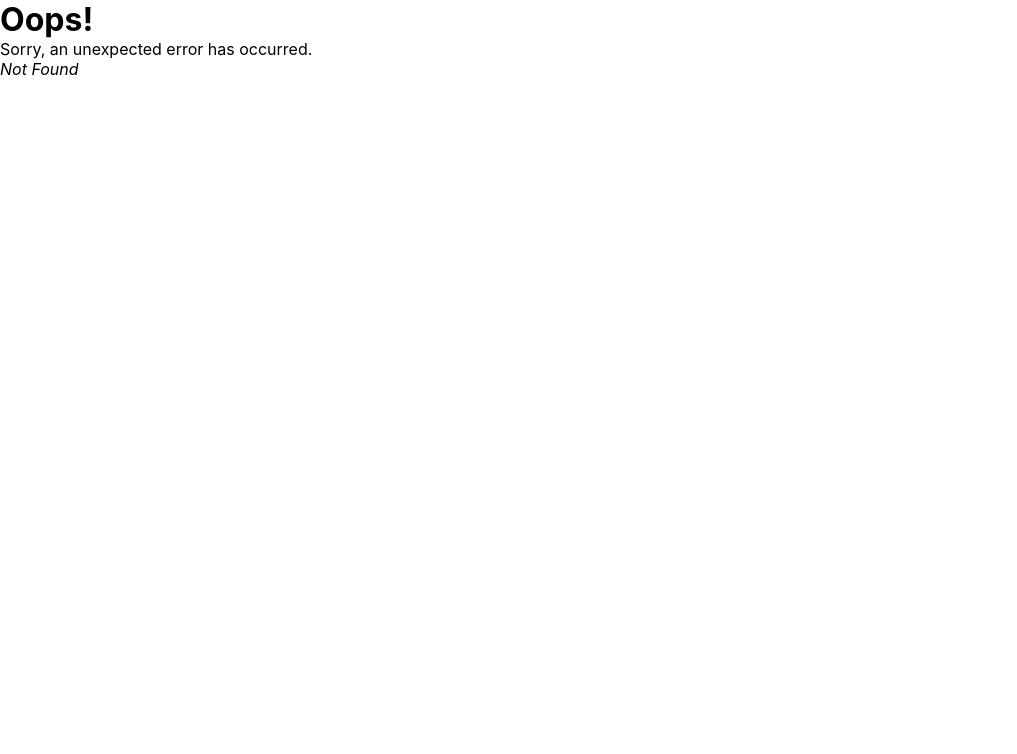
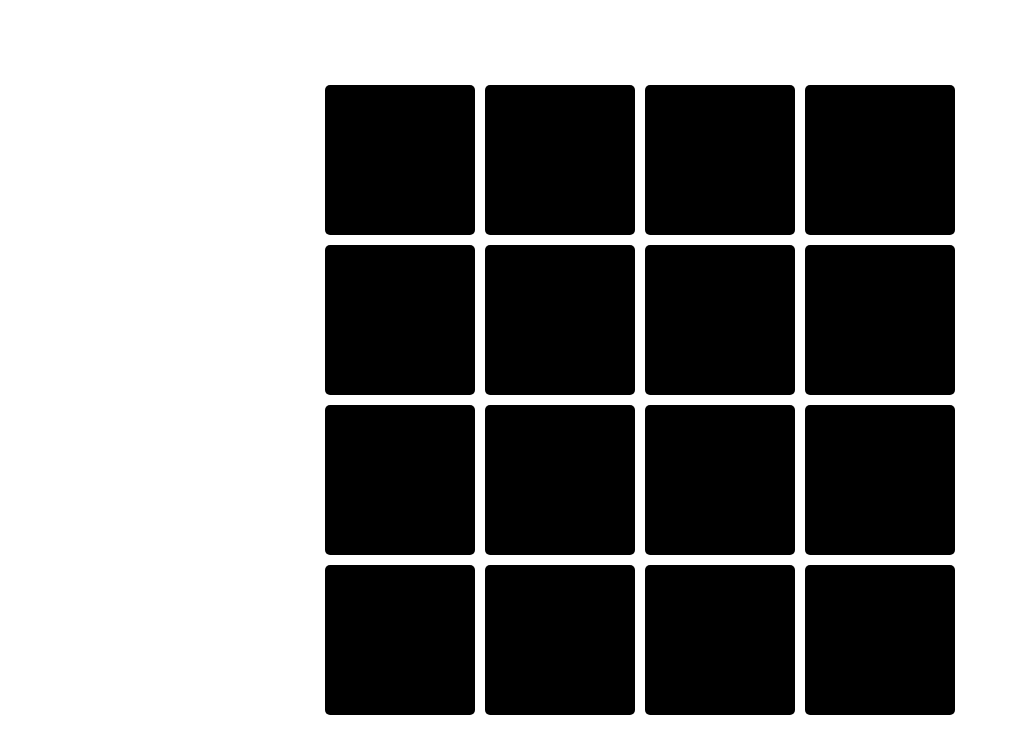
Before and after one commit to CryptoKiddd/react-practice, a React (Create React App) app: page /memorygame in a window 1280 px wide. Before the commit this address had no page. Shown: the top 754 px of the page, without its empty margins (0-1017 px from the left). Built offline with nearby package versions, Linux system fonts and the light colour scheme.

Commit message:
added memory game, has a bug

```diff
--- a/src/App.css
+++ b/src/App.css
@@ -1,16 +1,13 @@
-
-@keyframes Moveout{
+@keyframes Moveout {
   0% {
-    transform: translate(0px)
+    transform: translate(0px);
   }
- 50%{
-    transform: translate(5px)
+  50% {
+    transform: translate(5px);
   }
-  100%{
-    transform: translate(0px)
-
+  100% {
+    transform: translate(0px);
   }
-
 }
 .App {
   text-align: left;
@@ -19,35 +16,32 @@
   margin-left: 50px;
   display: flex;
   gap: 20px;
-
-
 }
-.Entry{
-  animation: Moveout  350ms linear  ;
+.Entry {
+  animation: Moveout 350ms linear;
 }
 .App-logo {
   height: 40vmin;
   pointer-events: none;
 }
-.tree-btn{
+.tree-btn {
   border: none;
   background: none;
   border: 1px solid rgb(206, 170, 241);
   padding: 5px 12px;
   margin-bottom: 5px;
   border-radius: 2px;
-
 }
 
 /* CALCUALTOR */
-.calc{
+.calc {
   display: flex;
   flex-direction: column;
   align-items: center;
   gap: 0;
   position: relative;
 }
-.calc-wrapper{
+.calc-wrapper {
   padding: 10px;
   display: flex;
   justify-content: center;
@@ -56,10 +50,8 @@
   width: 100%;
   flex-wrap: wrap;
   gap: 3px;
-
 }
-.calc-choice{
-
+.calc-choice {
   width: 200px;
   background-color: rgb(0, 166, 255);
   color: white;
@@ -70,21 +62,20 @@
   height: 30px;
   cursor: pointer;
 }
-.calc-choice:hover{
+.calc-choice:hover {
   transform: scale(1.03);
-  background-color:  rgb(15, 125, 184);
-
+  background-color: rgb(15, 125, 184);
 }
 .calc button {
   width: 200px;
   height: 30px;
   border: none;
-  background-color:rgb(0, 166, 255) ;
+  background-color: rgb(0, 166, 255);
   border-radius: 2px;
   color: white;
   font-weight: bold;
 }
-.calc-modal{
+.calc-modal {
   position: absolute;
   padding: 10px;
   width: 500px;
@@ -100,30 +91,66 @@
   top: 26%;
   left: 50%;
   transform: translate(-50%);
-  box-shadow: 0px 0px 7px 4px rgba(119, 176, 233, 0.101)
+  box-shadow: 0px 0px 7px 4px rgba(119, 176, 233, 0.101);
 }
-.calc-modal h3{
+.calc-modal h3 {
   color: white;
 }
 
-.dot-container{
+.dot-container {
   height: 100vh;
   text-align: center;
   position: relative;
   width: 100%;
 }
-.dot{
+.dot {
   position: absolute;
   width: 230px;
   height: 230px;
   background-color: rgb(133, 182, 231);
   border-radius: 50%;
 }
-.select-color-container{
+.select-color-container {
   height: 100vh;
   width: 150px;
 }
-.dot-page-container{
+.dot-page-container {
   display: flex;
   gap: 50px;
 }
+
+/* ////////////MEMORY GAME////////// */
+
+.memory-game-container {
+  display: flex;
+  align-items: center;
+  justify-content: center;
+  flex-direction: column;
+  gap: 10px;
+  height: 100vh;
+  width: 100%;
+}
+.memory-game-row {
+  display: flex;
+  gap: 10px;
+}
+.memory-game-col {
+  width: 150px;
+  height: 150px;
+  background-color: black;
+  display: flex;
+  justify-content: center;
+  align-items: center;
+  gap: 10px;
+  color: white;
+  transition: 250ms ease;
+  cursor: pointer;
+  border-radius: 5px;
+}
+.memory-game-col:hover {
+  scale: 1.1;
+}
+.memory-game-col p {
+  font-size: 38px;
+  font-weight: bold;
+}
--- /dev/null
+++ b/src/MemoryGame.js
@@ -0,0 +1,79 @@
+import { useState } from 'react'
+
+const MemoryGame = () => {
+    const [grid, setGrid] = useState([
+        [0, 4, 3, 2],
+        [1, 1, 3, 5],
+        [0, 7, 5, 4],
+        [6, 2, 6, 7],
+    ])
+    const [revealedGrid, setRevealedGrid] = useState(new Array(grid.length).fill("").map(el => new Array(grid[0].length).fill(false)))
+    const [previuousClick, setPreviousClick] = useState({row:undefined,col:undefined,clicked:false})
+    function revealAndMatch(rowidx, colidx) {
+        const clickedNumber = grid[rowidx][colidx]
+        if (previuousClick.clicked) {
+            if (grid[previuousClick.row][previuousClick.col] !== clickedNumber) {
+                setRevealedGrid(prev => {
+                    const updatedReveleadGrid = [...prev]
+                    updatedReveleadGrid[rowidx][colidx] = true
+                    updatedReveleadGrid[previuousClick.row][previuousClick.col] = true
+                    return updatedReveleadGrid
+                })
+                setTimeout(() => {
+                    setRevealedGrid(prev => {
+                        const updatedReveleadGrid = [...prev]
+                        updatedReveleadGrid[rowidx][colidx] = false
+                        updatedReveleadGrid[previuousClick.row][previuousClick.col] = false
+                        return updatedReveleadGrid
+                    })
+                    setPreviousClick(prev=>{
+                        return(
+                            {...prev,row:undefined,col:undefined, clicked:false }
+                        )
+                    })
+
+                }, 1000)
+            }else{
+                setRevealedGrid(prev => {
+                    const updatedReveleadGrid = [...prev]
+                    updatedReveleadGrid[rowidx][colidx] = true
+                    updatedReveleadGrid[previuousClick.row][previuousClick.col] = true
+                    return updatedReveleadGrid
+                })
+                setPreviousClick(prev=>{
+                    return(
+                        {...prev,row:undefined,col:undefined, clicked:false }
+                    )
+                })
+            }
+
+        } else {
+            setRevealedGrid(prev => {
+                const updatedReveleadGrid = [...prev]
+                updatedReveleadGrid[rowidx][colidx] = true
+                return updatedReveleadGrid
+            })
+            setPreviousClick(prev=>{
+                return(
+                    {...prev,row:rowidx,col:colidx, clicked:true }
+                )
+            })
+        }
+
+    }
+    return (
+        <div className='memory-game-container'>
+            {grid.map((row, rowidx) => (
+                <div key={rowidx} className='memory-game-row'>
+                    {row.map((col, colidx) => (
+                        <div onClick={() => revealAndMatch(rowidx, colidx)} key={colidx} className='memory-game-col'>
+                            {revealedGrid[rowidx][colidx] ? <p>{col}</p>  : ""}
+                        </div>
+                    ))}
+                </div>
+            ))}
+        </div>
+    )
+}
+
+export default MemoryGame
--- a/src/Root.js
+++ b/src/Root.js
@@ -20,6 +20,9 @@ const Root = () => {
         <Link to='/dotthepage'>
         <h1> Dot the Page</h1>
         </Link>
+        <Link to='/memorygame'>
+        <h1> Memory Game</h1>
+        </Link>
 
     </div>
   )
--- a/src/index.js
+++ b/src/index.js
@@ -13,6 +13,7 @@ import {
 } from "react-router-dom";
 import { QueryClient,QueryClientProvider } from '@tanstack/react-query';
 import Dot from './Dot';
+import MemoryGame from './MemoryGame';
 
 
 
@@ -24,6 +25,7 @@ const router = createBrowserRouter([
   { path: 'fetchusers', element: <Users /> },
   { path: 'reactquery', element: <FetchWithReactQuery /> },
   { path: 'dotthepage', element: <Dot /> },
+  { path: 'memorygame', element: <MemoryGame /> },
 ])
 
 const root = ReactDOM.createRoot(document.getElementById('root'));
```
Lines whose indentation alone changed are shown as unchanged.
